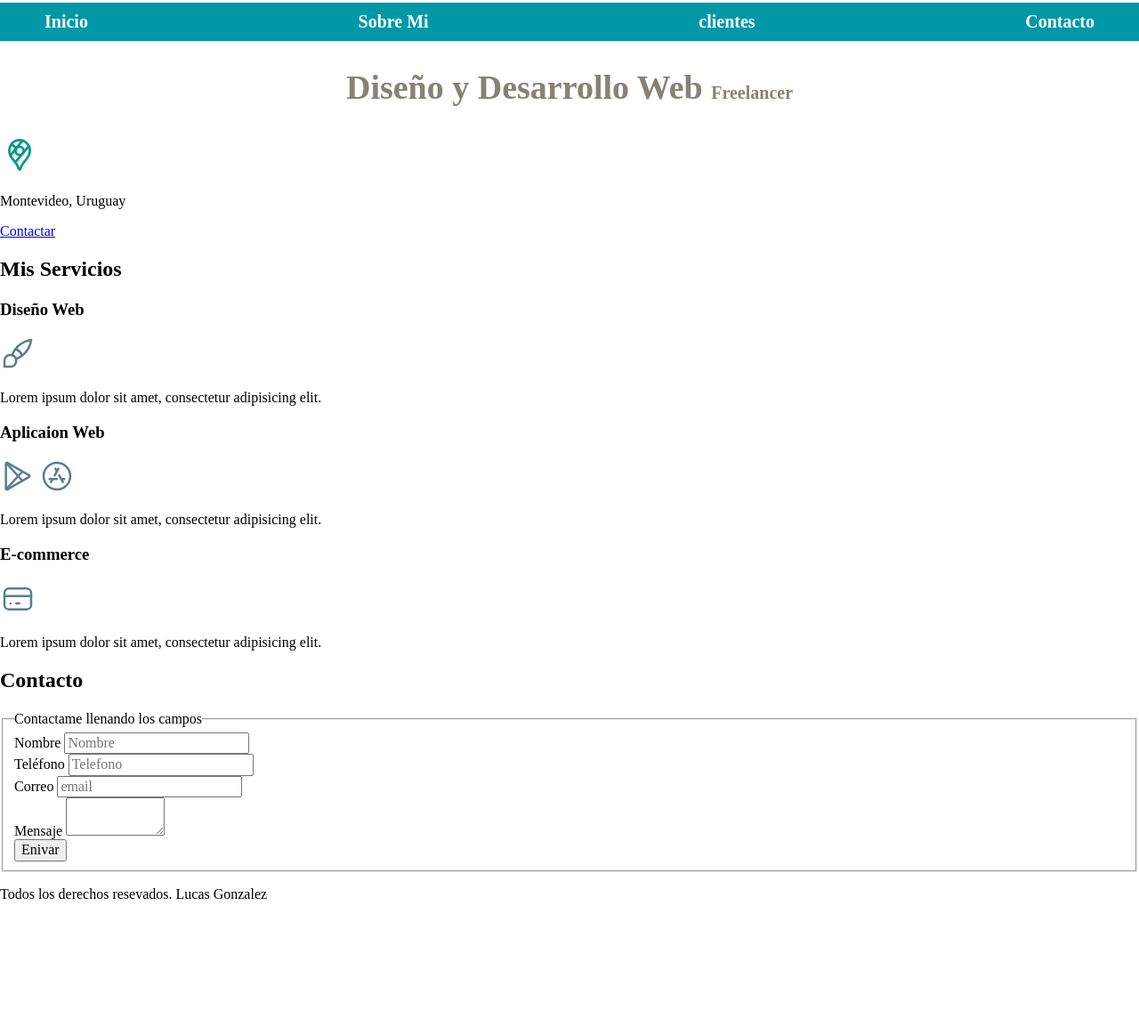
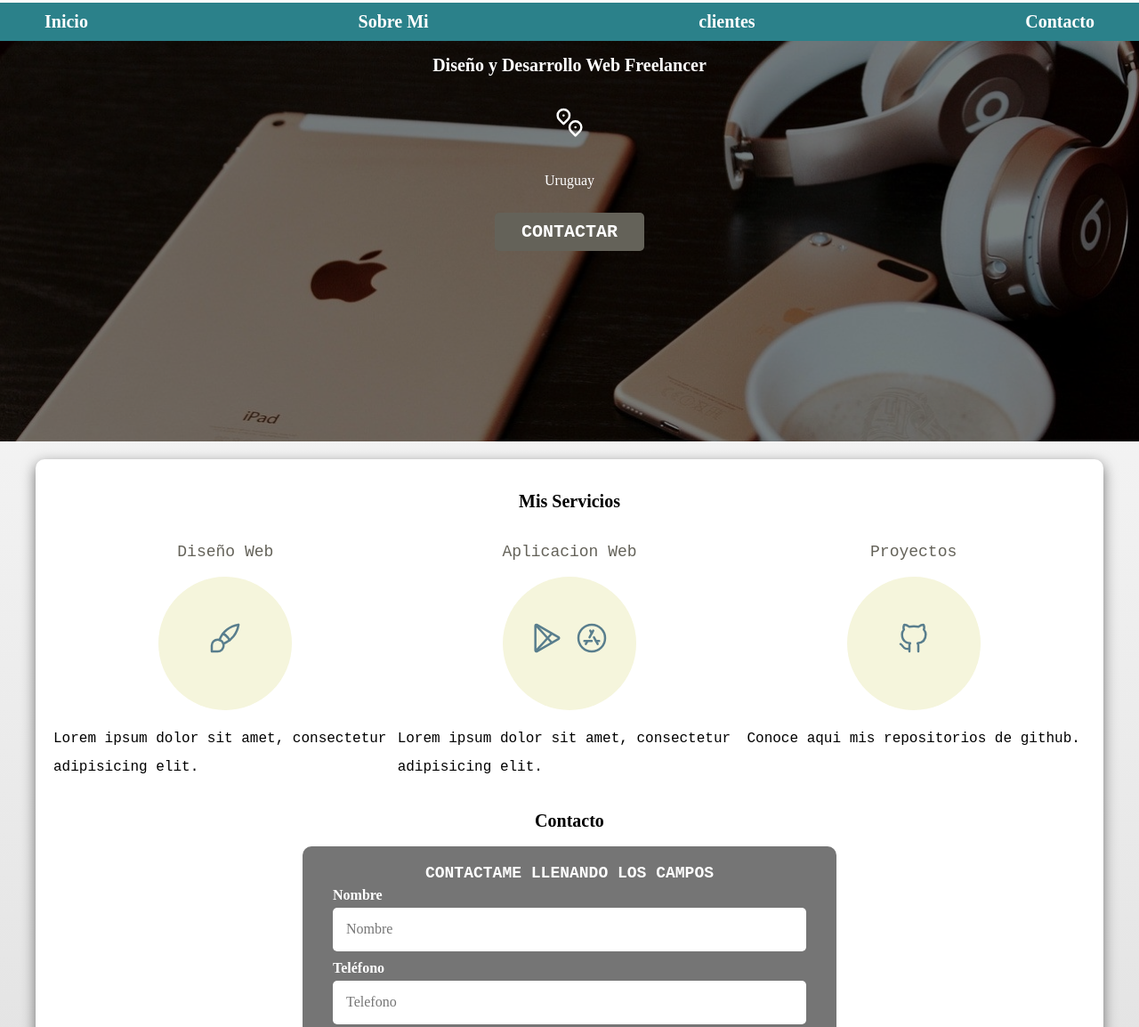
Before and after one commit to avarageuser/Freelancer, a plain HTML site: page index.html in a window 1280 px wide. Shown: the part 92-1246 px from the top of the page at 89% size. Before the commit the page ends 1122 px from the top, so only its background shows below. Drawn offline with Linux system fonts and the light colour scheme; a web font is replaced by a local one.

Commit message:
pagina terminada sin js

```diff
--- a/index.html
+++ b/index.html
@@ -29,27 +29,31 @@
 
     <section class="freelancer">
         <div class="contenido-freelancer">
-        <h2 class="titulo">Diseño y Desarrollo Web <span>Freelancer</span></h2>
-        <p><svg xmlns="http://www.w3.org/2000/svg" class="icon icon-tabler icon-tabler-brand-google-maps" width="44" height="44" viewBox="0 0 24 24" stroke-width="1.5" stroke="#009988" fill="none" stroke-linecap="round" stroke-linejoin="round">
-            <path stroke="none" d="M0 0h24v24H0z" fill="none"/>
-            <path d="M12 9.5m-2.5 0a2.5 2.5 0 1 0 5 0a2.5 2.5 0 1 0 -5 0" />
-            <path d="M6.428 12.494l7.314 -9.252" />
-            <path d="M10.002 7.935l-2.937 -2.545" />
-            <path d="M17.693 6.593l-8.336 9.979" />
-            <path d="M17.591 6.376c.472 .907 .715 1.914 .709 2.935a7.263 7.263 0 0 1 -.72 3.18a19.085 19.085 0 0 1 -2.089 3c-.784 .933 -1.49 1.93 -2.11 2.98c-.314 .62 -.568 1.27 -.757 1.938c-.121 .36 -.277 .591 -.622 .591c-.315 0 -.463 -.136 -.626 -.593a10.595 10.595 0 0 0 -.779 -1.978a18.18 18.18 0 0 0 -1.423 -2.091c-.877 -1.184 -2.179 -2.535 -2.853 -4.071a7.077 7.077 0 0 1 -.621 -2.967a6.226 6.226 0 0 1 1.476 -4.055a6.25 6.25 0 0 1 4.811 -2.245a6.462 6.462 0 0 1 1.918 .284a6.255 6.255 0 0 1 3.686 3.092z" />
-          </svg></p>
-        <p>Montevideo, Uruguay</p>
+        <h2>Diseño y Desarrollo Web <span>Freelancer</span></h2>
 
-        <a href="#">Contactar</a>
+        <p>
+            <svg xmlns="http://www.w3.org/2000/svg" class="icon icon-tabler icon-tabler-map-pins" width="40" height="40" viewBox="0 0 24 24" stroke-width="1.5" stroke="#ffffff" fill="none" stroke-linecap="round" stroke-linejoin="round">
+                <path stroke="none" d="M0 0h24v24H0z" fill="none"/>
+                <path d="M10.828 9.828a4 4 0 1 0 -5.656 0l2.828 2.829l2.828 -2.829z" />
+                <path d="M8 7l0 .01" />
+                <path d="M18.828 17.828a4 4 0 1 0 -5.656 0l2.828 2.829l2.828 -2.829z" />
+                <path d="M16 15l0 .01" />
+              </svg>
+        </p>
+        <p>Uruguay</p>
+
+        <a href="#" class="boton">Contactar</a> <!-- el "#" es para que quede como link sin que lleve a algun lado -->
     </div>
     </section>
 
 
-<main>
+<main class="contenedor sombra">
     <h2>Mis Servicios</h2>
 
-    <section>
+    <div class="servicios">
+    <section class="servicio">
         <h3>Diseño Web</h3>
+        <div class="iconos">
         <p><svg xmlns="http://www.w3.org/2000/svg" class="icon icon-tabler icon-tabler-brush" width="40" height="40" viewBox="0 0 24 24" stroke-width="1.5" stroke="#597e8d" fill="none" stroke-linecap="round" stroke-linejoin="round">
             <path stroke="none" d="M0 0h24v24H0z" fill="none"/>
             <path d="M3 21v-4a4 4 0 1 1 4 4h-4" />
@@ -57,11 +61,13 @@
             <path d="M21 3a16 16 0 0 1 -10.2 12.8" />
             <path d="M10.6 9a9 9 0 0 1 4.4 4.4" />
           </svg></p>
+        </div>
         <p>Lorem ipsum dolor sit amet, consectetur adipisicing elit. </p>
-    </section>
+    </section class="servicio">
 
-    <section>
-        <h3>Aplicaion Web</h3>
+    <section class="servicio">
+        <h3>Aplicacion Web</h3>
+        <div class="iconos">
         <p><svg xmlns="http://www.w3.org/2000/svg" class="icon icon-tabler icon-tabler-brand-google-play" width="40" height="40" viewBox="0 0 24 24" stroke-width="1.5" stroke="#597e8d" fill="none" stroke-linecap="round" stroke-linejoin="round">
             <path stroke="none" d="M0 0h24v24H0z" fill="none"/>
             <path d="M4 3.71v16.58a.7 .7 0 0 0 1.05 .606l14.622 -8.42a.55 .55 0 0 0 0 -.953l-14.622 -8.419a.7 .7 0 0 0 -1.05 .607z" />
@@ -75,50 +81,53 @@
             <path d="M7 14h5m2.9 0h2.1" />
             <path d="M16 16l-2.51 -4.518m-1.487 -2.677l-1 -1.805" />
           </svg></p>
+        </div>
         <p>Lorem ipsum dolor sit amet, consectetur adipisicing elit.</p>
     </section>
 
-    <section>
-        <h3>E-commerce</h3>
-        <p><svg xmlns="http://www.w3.org/2000/svg" class="icon icon-tabler icon-tabler-credit-card" width="40" height="40" viewBox="0 0 24 24" stroke-width="1.5" stroke="#597e8d" fill="none" stroke-linecap="round" stroke-linejoin="round">
+    <section class="servicio">
+        <h3>Proyectos</h3>
+        <div class="iconos">
+        <p><svg xmlns="http://www.w3.org/2000/svg" class="icon icon-tabler icon-tabler-brand-github" width="40" height="40" viewBox="0 0 24 24" stroke-width="1.5" stroke="#597e8d" fill="none" stroke-linecap="round" stroke-linejoin="round">
             <path stroke="none" d="M0 0h24v24H0z" fill="none"/>
-            <path d="M3 5m0 3a3 3 0 0 1 3 -3h12a3 3 0 0 1 3 3v8a3 3 0 0 1 -3 3h-12a3 3 0 0 1 -3 -3z" />
-            <path d="M3 10l18 0" />
-            <path d="M7 15l.01 0" />
-            <path d="M11 15l2 0" />
+            <path d="M9 19c-4.3 1.4 -4.3 -2.5 -6 -3m12 5v-3.5c0 -1 .1 -1.4 -.5 -2c2.8 -.3 5.5 -1.4 5.5 -6a4.6 4.6 0 0 0 -1.3 -3.2a4.2 4.2 0 0 0 -.1 -3.2s-1.1 -.3 -3.5 1.3a12.3 12.3 0 0 0 -6.2 0c-2.4 -1.6 -3.5 -1.3 -3.5 -1.3a4.2 4.2 0 0 0 -.1 3.2a4.6 4.6 0 0 0 -1.3 3.2c0 4.6 2.7 5.7 5.5 6c-.6 .6 -.6 1.2 -.5 2v3.5" />
           </svg></p>
-        <p>Lorem ipsum dolor sit amet, consectetur adipisicing elit.</p>
+        </div>
+        <p>Conoce aqui mis repositorios de github.</p>
     </section>
-</main>
+</div> <!-- cierre de la seccion de mis servicios-->
+
 
 <section>
     <h2>Contacto</h2>
-    <form action="">
+    <form class="formulario">
         <fieldset>
             <legend>Contactame llenando los campos</legend>
 
-        <div>
+    <div class="contenedor campos">
+        <div class="campo">
             <label for="name">Nombre</label>
-            <input type="text" name="Nombre" id="name" placeholder="Nombre">
+            <input class="input-text" type="text" maxlength="50" id="name" placeholder="Nombre">
         </div>
 
-        <div>
+        <div class="campo">
             <label for="Telefono">Teléfono</label>
-            <input type="text" name="Telefono" id="Telefono" placeholder="Telefono">
+            <input class="input-text" type="number" maxlength="" id="Telefono" placeholder="Telefono">
         </div>
 
-        <div>
+        <div class="campo">
             <label for="email">Correo</label>
-            <input type="email" name="email" id="mail" placeholder="email">
+            <input class="input-text" type="email" name="email" id="mail" placeholder="email">
         </div>
 
-        <div>
+        <div class="campo">
             <label for="Mensaje"> Mensaje</label>
-            <textarea name="Mensaje" id="Mensaje" cols="10" rows="2"></textarea>
+            <textarea class="input-text" name="Mensaje" id="Mensaje" cols="10" rows="2"></textarea>
         </div>
+    </div> <!-- contenedor de los campos -->
 
-        <div>
-            <input type="submit" value="Enivar">
+        <div class="alinear-derecha flex">
+            <input class="boton w-sm-100" type="submit" value="Enivar">
         </div>
 
         </fieldset>
@@ -126,12 +135,12 @@
     </form>
 
 </section>
+</main>
 
 
 
 
-
-<footer>
+<footer class="footer">
     <p>Todos los derechos resevados. Lucas Gonzalez</p>
 </footer>
 
--- a/styles.css
+++ b/styles.css
@@ -1,35 +1,98 @@
+/* haces colores genrales y los aplicas al codigo */
 :root {
     --blanco: #FFFFFF;
     --oscuro: #212121;
-    --primario: rgb(135, 130, 115);
-    --secundario: #0097a7;
+    --primario: rgb(100, 98, 89);
+    --secundario: #2b818a;
     --gris: #757575;
 }
 
 html {
-    font-size: 62.5%;
+    font-size: 62.5%; /* hace que el formulario sea responsive */
+    box-sizing: border-box;
+    scroll-snap-type: y mandatory;
+}
+
+/* el scroll para la pagina */
+.servicios, .navegacion-1, .formulario {
+    scroll-snap-align: center;
+    scroll-snap-stop: always;
+}
+
+/* hace que los tamaños de las cosas queden facil de modificar */
+*, *::before, *::after {
+    box-sizing: inherit;
 }
 
 body {
     font-size: 16px;
+    background-image: linear-gradient(to top, rgb(218, 218, 218) 0%, var(--blanco) 100%);
 }
 
-.titulo {
+h1 {
+    font-size: 3.8rem; /* hace el formulario responsive */
+      /* 1rem = 10px */
+      color: var(--primario);
+      font-family: Ysabeau SC;
+}
+
+h2 {
+    font-size: 2rem;
+    font-family: Ysabeau SC;
+}
+
+h3 {
+    font-size: 1.8rem;
+}
+
+h1,h2,h3 {
     text-align: center;
-    font-size: 3.8rem; /* 1rem = 10px */
-    color: var(--primario);
-    font-family: Ysabeau SC;
 }
 
 .titulo span {
     font-size: 2rem;
 }
 
+/* uso el contenedor en parte del html y les aplico estas caracteristicas */
 .contenedor {
     max-width: 120rem;
     margin: 0 auto;
 }
 
+/* boton de "contactar" */
+.boton {
+      background-color: var(--primario);
+      color: var(--blanco);
+      padding: 1rem 3rem;
+      margin-top: 1rem;
+      font-size: 2rem;
+      text-decoration: none;
+      text-transform: uppercase;
+      font-weight: 700;
+      border-radius: .5rem;
+      width: 90%;
+      text-align: center;
+      border: none;
+      font-family:monospace
+}
+
+@media (min-width: 768px) {
+    .boton {
+        width: auto;
+    }
+}
+
+/* sombra para la parte de "mis servicios", se saca de cssmatic */
+.sombra {
+    -webkit-box-shadow: 0px 5px 15px 0px rgba(112,112,112,1);
+    -moz-box-shadow: 0px 5px 15px 0px rgba(112,112,112,1);
+    box-shadow: 0px 5px 15px 0px rgba(112,112,112,1);
+    background-color: var(--blanco);
+    padding: 2rem;
+    border-radius: 1rem;
+}
+
+/* barra de mas arriba */
 .nav-bg {
     background-color: var(--secundario);
 }
@@ -55,14 +118,155 @@ body {
     font-family: Ysabeau SC;
     padding: 1rem;
 }
-
+/* sombre en los botones de la barra de mas arriba */
 .navegacion-1 a:hover {
     background-color: var(--gris);
     color: var(--oscuro);
 }
 
 .freelancer {
-    background-image: url(imagenes/descarga.jpg);
+    background-image: url(img/descarga.jpg);
     background-repeat: no-repeat;
     background-size: cover;
+    height: 450px;
+    position: relative;
+    margin-bottom: 2rem;
 }
+
+.contenido-freelancer {
+    position: absolute;
+    /* background-color: rgba(0, 0, 0, .5); */
+    background-color: rgb(0 0 0 / 50%);
+    width: 100%;
+    height: 100%;
+
+    display: flex;
+    flex-direction: column;
+    align-items: center;
+}
+
+.contenido-freelancer h2,
+.contenido-freelancer p {
+    color: var(--blanco);
+}
+
+/* el media se usa para hacer responsive el codigo */
+@media (min-width: 768px) {
+.servicios {
+    display: grid;
+    grid-template-columns: repeat(3, 1fr); /* 1fr = una fraccion del total */
+    font-family: monospace;
+}
+}
+
+.servicio {
+    display: flex;
+    flex-direction: column;
+    align-items: center;
+}
+
+.servicio h3 {
+    color: var(--primario);
+    font-weight: normal;
+    text-align: center;
+}
+
+.servicio p {
+    line-height: 2;
+}
+
+.servicio .iconos {
+    height: 15rem;
+    width: 15rem;
+    background-color: beige;
+    border-radius: 50%;
+    display: flex;
+    justify-content: space-evenly;
+    align-items: center;
+}
+
+/* formulario de contacto */
+.formulario {
+    background-color: var(--gris);
+    width: min(60rem, 100%); /* utlizar el valor mas pequeño por mas que se cambie el tamaño de la ventana */
+    margin: 0 auto; /* es lo mejor para centrar formulario y no tengas display-flex */
+    padding: 2rem;
+    border-radius: 1rem;
+
+}
+
+.formulario fieldset {
+    border: none;
+}
+
+.formulario legend {
+    color: var(--blanco);
+    font-family: monospace;
+    text-align: center;
+    font-size: 1.8rem;
+    text-transform: uppercase;
+    font-weight: 700;
+    margin-top: 2rem;
+}
+
+@media (min-width: 768px) {
+    .contenedor-campos {
+        display: grid;
+        grid-template-columns: repeat(2, 1fr);
+        grid-template-rows: auto auto 20rem;
+        column-gap: 1rem;
+    }
+}
+
+.campo {
+    margin-bottom: 1rem;
+}
+
+.campo label {
+    color: var(--blanco);
+    font-weight: bold;
+    margin-bottom: .5rem;
+    display: block;
+}
+
+.campo textarea {
+    height: 20rem;
+}
+
+.input-text {
+    width: 100%;
+    border: none;
+    padding: 1.5rem;
+    border-radius: .5rem;
+}
+
+.enviar .boton {
+    width: 100%;
+}
+
+
+
+
+/* utilizades generales */
+.w-sm-100 {
+    width: 100%;
+}
+
+@media (min-width: 768px) {
+    .w-sm-100 {
+        width: auto;
+    }
+}
+
+.flex {
+    display: flex;
+}
+
+.alinear-derecha {
+    justify-content: flex-end;
+}
+
+.footer {
+    text-align: center;
+    font-family: Ysabeau SC;
+}
```
Also changed, not shown: img/descarga.jpg (added), img/freelancer.jpg (added).
